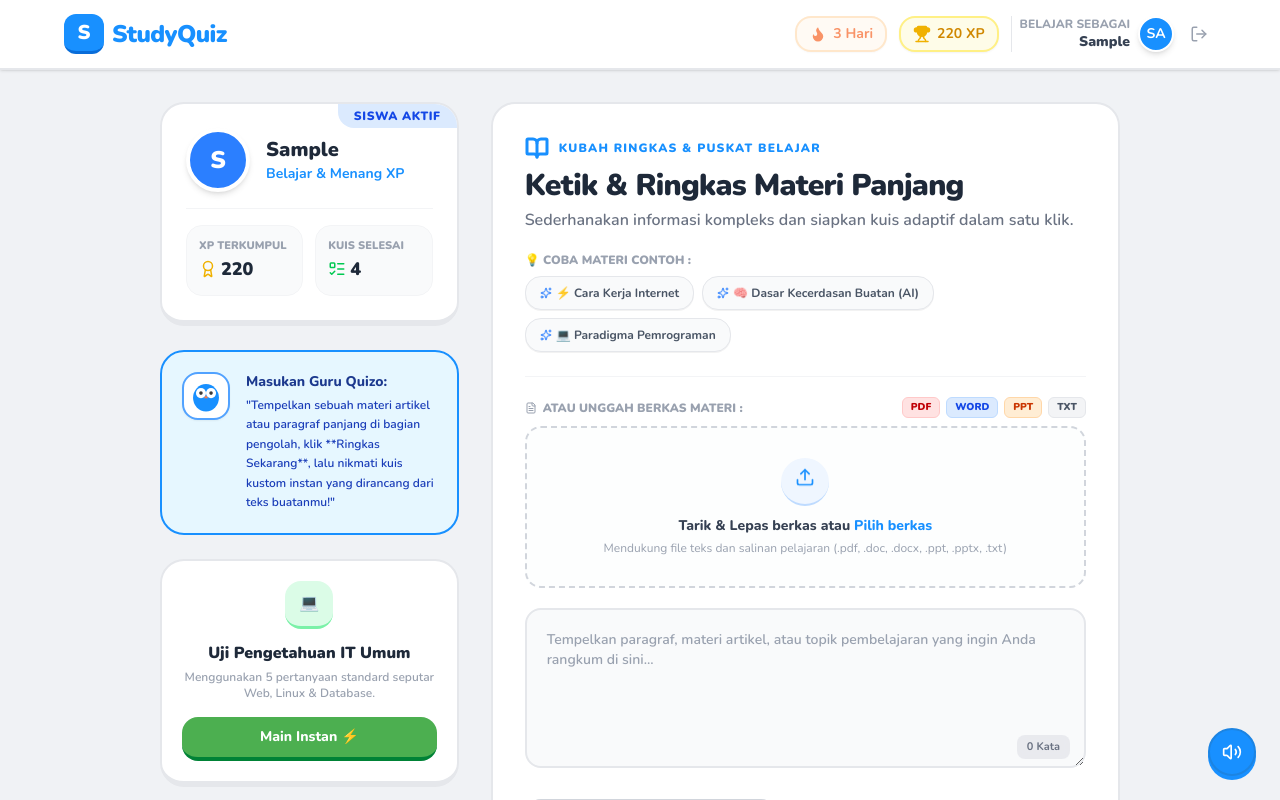
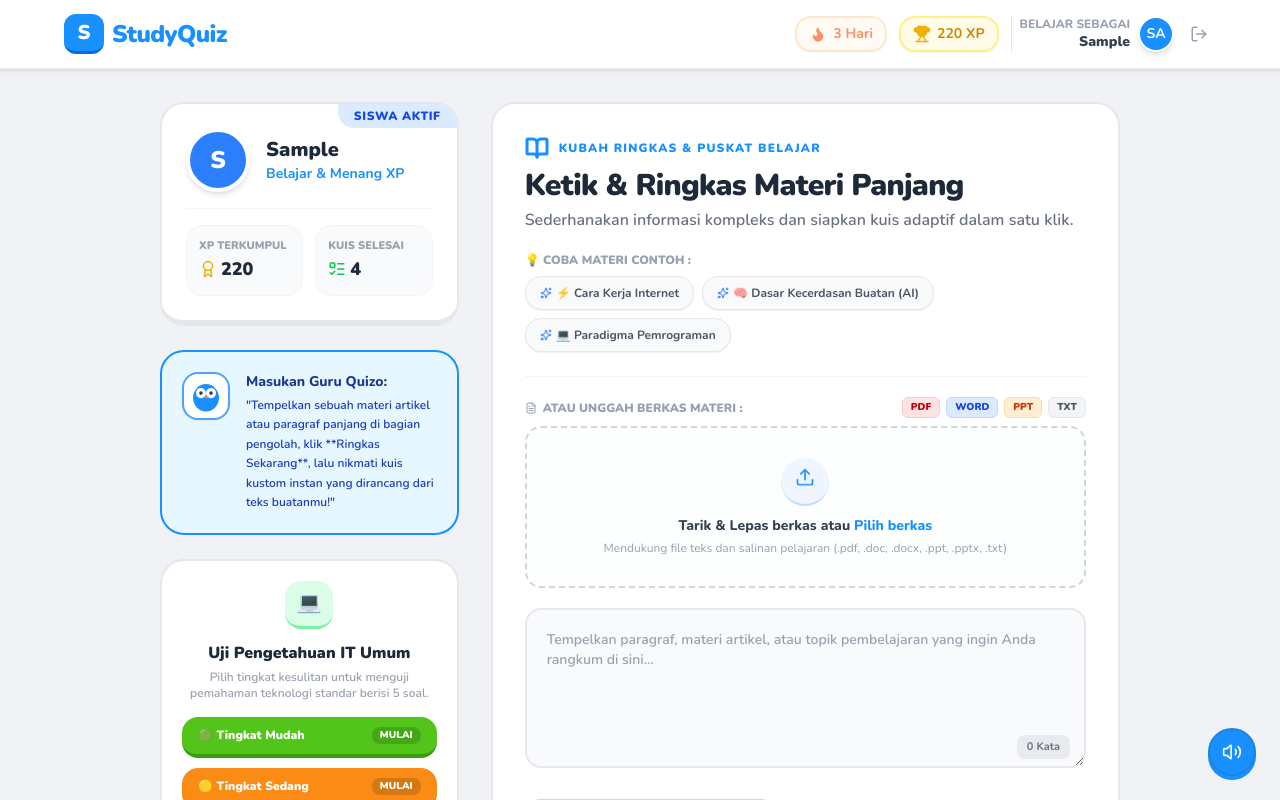
Before and after one commit to Zhaharaaaaa/Studyquiz-Ai, a React (Vite) app: page / in a window 1280 px wide. Both pictures are taken after typing "Sample", "Sample123" into the empty fields and a click on the button "Masuk Sekarang". Shown: the top 800 px of the page. Built offline with nearby package versions, Linux system fonts and the light colour scheme.

Commit message:
feat: add difficulty levels to quiz system
Introduce difficulty selection for static quizzes and update data models to support 'mudah', 'sedang', and 'sulit' tiers.

```diff
--- a/src/App.tsx
+++ b/src/App.tsx
@@ -277,6 +277,7 @@ export default function App() {
   const [selectedAnswer, setSelectedAnswer] = useState<number | null>(null);
   const [hasAnswered, setHasAnswered] = useState(false);
   const [isCustomQuiz, setIsCustomQuiz] = useState(false);
+  const [selectedDifficulty, setSelectedDifficulty] = useState<'mudah' | 'sedang' | 'sulit'>('mudah');
 
   // Game progression tracking
   const [hearts, setHearts] = useState(3);
@@ -321,17 +322,24 @@ export default function App() {
   };
 
   // Launch Quiz Mode
-  const startQuiz = (customMode: boolean) => {
+  const startQuiz = (customMode: boolean, difficulty: 'mudah' | 'sedang' | 'sulit' = 'mudah') => {
     handleBtnClick();
     setIsCustomQuiz(customMode);
 
     let questionsToUse = STATIC_QUESTIONS;
-    if (customMode && summary && summary.suggestedQuestions.length > 0) {
-      questionsToUse = summary.suggestedQuestions;
+    if (customMode) {
+      if (summary && summary.suggestedQuestions.length > 0) {
+        questionsToUse = summary.suggestedQuestions;
+      }
     } else {
-      // Shuffle static questions pool and take exactly 10 questions
-      const shuffledStatic = [...STATIC_QUESTIONS].sort(() => Math.random() - 0.5);
-      questionsToUse = shuffledStatic.slice(0, 10);
+      setSelectedDifficulty(difficulty);
+      // Filter STATIC_QUESTIONS by the selected difficulty level
+      const filtered = STATIC_QUESTIONS.filter(q => q.difficulty === difficulty);
+      // Shuffle those specific 5 questions
+      const shuffledFiltered = [...filtered].sort(() => Math.random() - 0.5);
+
+      // Safety fallback: if nothing found, fallback to slice of standard pool
+      questionsToUse = shuffledFiltered.length > 0 ? shuffledFiltered : STATIC_QUESTIONS.slice(0, 5);
     }
 
     setActiveQuestions(questionsToUse);
@@ -676,18 +684,40 @@ export default function App() {
 
               {/* Traditional IT general quiz starting portal */}
               <div className="bg-white border-2 border-gray-200 border-b-6 rounded-3xl p-5 text-center">
-                <div className="w-12 h-12 bg-green-100 rounded-2xl flex items-center justify-center text-green-600 mx-auto mb-3 border-b-3 border-green-300 font-bold">
+                <div className="w-12 h-12 bg-green-100 rounded-2xl flex items-center justify-center text-green-600 mx-auto mb-3 border-b-3 border-green-300 font-bold text-xl">
                   💻
                 </div>
                 <h4 className="font-black text-gray-800">Uji Pengetahuan IT Umum</h4>
-                <p className="text-xs text-gray-400 font-semibold mt-1">Menggunakan 5 pertanyaan standard seputar Web, Linux & Database.</p>
-                <button
-                  id="direct-static-quiz"
-                  onClick={() => startQuiz(false)}
-                  className="mt-4 w-full bg-[#4caf50] hover:brightness-105 active:translate-y-[2px] active:border-b-0 text-white font-extrabold py-2.5 rounded-2xl border-b-4 border-green-700 transition-all text-sm cursor-pointer"
-                >
-                  Main Instan ⚡
-                </button>
+                <p className="text-xs text-gray-400 font-semibold mt-1 mb-4">Pilih tingkat kesulitan untuk menguji pemahaman teknologi standar berisi 5 soal.</p>
+
+                <div className="space-y-2.5">
+                  <button
+                    id="start-easy-quiz"
+                    onClick={() => startQuiz(false, 'mudah')}
+                    className="w-full bg-[#52c41a] hover:brightness-105 active:translate-y-[2px] active:border-b-0 text-white font-black py-2.5 rounded-2xl border-b-4 border-[#389e0d] transition-all text-xs flex items-center justify-between px-4 cursor-pointer"
+                  >
+                    <span>🟢 Tingkat Mudah</span>
+                    <span className="bg-black/15 px-2 py-0.5 rounded-lg text-[10px] uppercase font-black">Mulai</span>
+                  </button>
+
+                  <button
+                    id="start-medium-quiz"
+                    onClick={() => startQuiz(false, 'sedang')}
+                    className="w-full bg-[#fa8c16] hover:brightness-105 active:translate-y-[2px] active:border-b-0 text-white font-black py-2.5 rounded-2xl border-b-4 border-[#d46b08] transition-all text-xs flex items-center justify-between px-4 cursor-pointer"
+                  >
+                    <span>🟡 Tingkat Sedang</span>
+                    <span className="bg-black/15 px-2 py-0.5 rounded-lg text-[10px] uppercase font-black">Mulai</span>
+                  </button>
+
+                  <button
+                    id="start-hard-quiz"
+                    onClick={() => startQuiz(false, 'sulit')}
+                    className="w-full bg-[#f5222d] hover:brightness-105 active:translate-y-[2px] active:border-b-0 text-white font-black py-2.5 rounded-2xl border-b-4 border-[#cf1322] transition-all text-xs flex items-center justify-between px-4 cursor-pointer"
+                  >
+                    <span>🔴 Tingkat Sulit</span>
+                    <span className="bg-black/15 px-2 py-0.5 rounded-lg text-[10px] uppercase font-black">Mulai</span>
+                  </button>
+                </div>
               </div>
 
             </div>
@@ -1044,7 +1074,7 @@ export default function App() {
               {/* Question card */}
               <div className="bg-gradient-to-br from-blue-50 to-[#e6f7ff]/40 border-2 border-blue-100 p-6 rounded-3xl relative">
                 <span className="absolute -top-3 left-4 bg-[#1890ff] text-white text-[10px] font-black px-2.5 py-0.5 rounded-full uppercase tracking-wider">
-                  {isCustomQuiz ? "Kuis Kustom" : "Kuis IT Terstandarisasi"}
+                  {isCustomQuiz ? "Kuis Kustom" : `Ujian IT - ${selectedDifficulty.charAt(0).toUpperCase() + selectedDifficulty.slice(1)}`}
                 </span>
 
                 <h3 className="text-lg md:text-xl font-black text-gray-800 leading-snug mt-2">
@@ -1249,7 +1279,7 @@ export default function App() {
             <div className="mt-8 space-y-3">
               <button
                 id="replay-quiz-btn"
-                onClick={() => startQuiz(isCustomQuiz)}
+                onClick={() => startQuiz(isCustomQuiz, selectedDifficulty)}
                 className="w-full bg-[#1890ff] hover:brightness-105 active:translate-y-[4px] active:border-b-c text-white font-black py-4.5 rounded-2xl border-b-6 border-[#096dd9] transition-all flex items-center justify-center gap-2 cursor-pointer text-md shadow-md"
               >
                 <RotateCcw size={18} className="stroke-[3]" />
--- a/src/types.ts
+++ b/src/types.ts
@@ -9,6 +9,7 @@ export interface QuizQuestion {
   options: string[];
   correctIndex: number;
   explanation?: string;
+  difficulty?: 'mudah' | 'sedang' | 'sulit';
 }
 
 export interface SummaryResult {
```
Also changed, not shown: src/data/staticQuestions.ts (+30 -15 lines).
